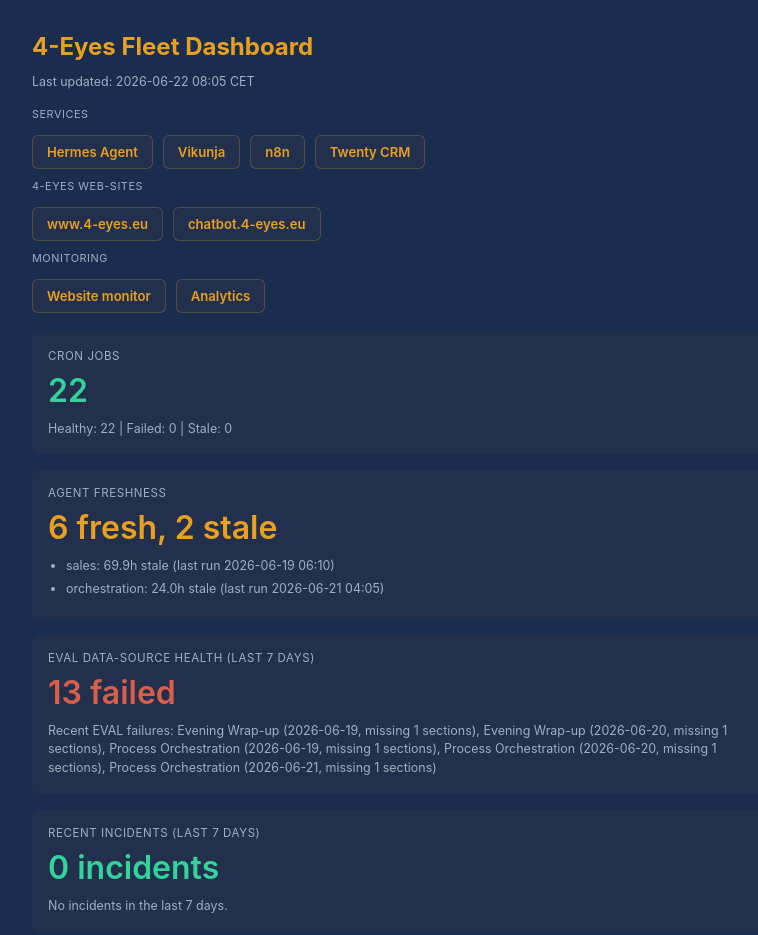
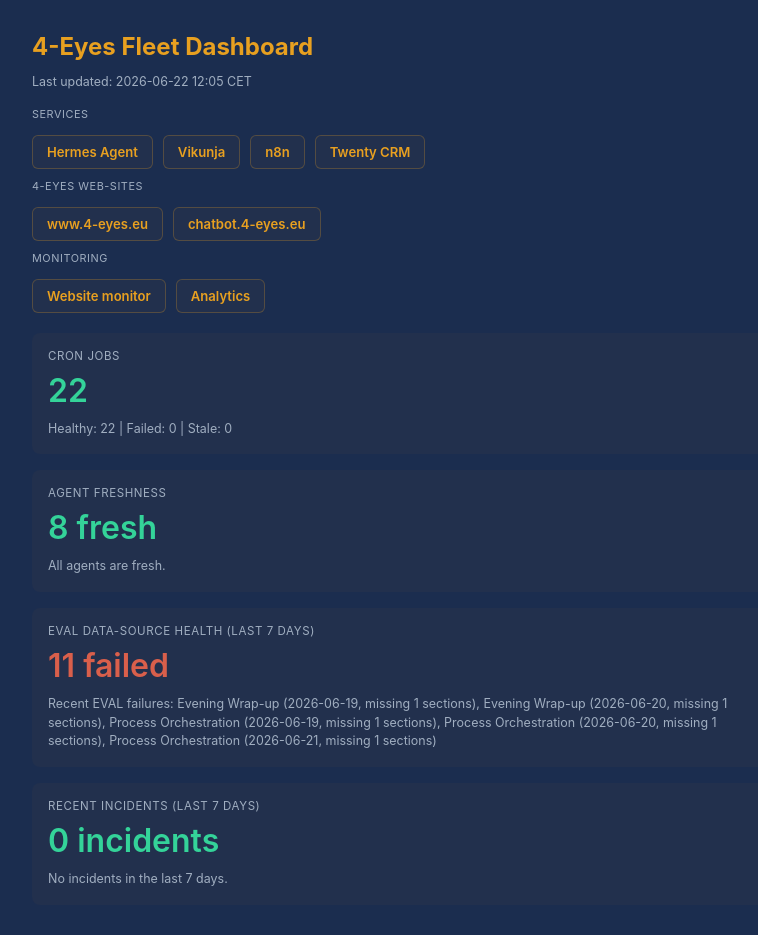
Before and after one commit to FXP-n8n/nginx-OJpi, a plain HTML site: page dashboard/index.html in a window 1280 px wide. Shown: the whole page, without its empty margins (228-986 px from the left). Drawn offline with Linux system fonts and the light colour scheme.

Commit message:
Auto-update: Fleet Dashboard (2026-06-22 12:05 CET)

```diff
--- a/dashboard/index.html
+++ b/dashboard/index.html
@@ -31,7 +31,7 @@
 </head>
 <body>
   <h1>4-Eyes Fleet Dashboard</h1>
-  <p class="subtitle">Last updated: 2026-06-22 08:05 CET</p>
+  <p class="subtitle">Last updated: 2026-06-22 12:05 CET</p>
 
   <div class="nav">
     <div class="nav-label">Services</div>
@@ -63,19 +63,15 @@
 
   <div class="section">
     <div class="label">Agent Freshness</div>
-    <div class="value amber">6 fresh, 2 stale</div>
+    <div class="value green">8 fresh</div>
     <div class="detail">
-
-    <ul>
-      <li>sales: 69.9h stale (last run 2026-06-19 06:10)</li>
-      <li>orchestration: 24.0h stale (last run 2026-06-21 04:05)</li>
-    </ul>
+      <div class='detail'>All agents are fresh.</div>
     </div>
   </div>
 
   <div class="section">
     <div class="label">EVAL Data-Source Health (last 7 days)</div>
-    <div class="value red">13 failed</div>
+    <div class="value red">11 failed</div>
     <div class="detail">Recent EVAL failures: Evening Wrap-up (2026-06-19, missing 1 sections), Evening Wrap-up (2026-06-20, missing 1 sections), Process Orchestration (2026-06-19, missing 1 sections), Process Orchestration (2026-06-20, missing 1 sections), Process Orchestration (2026-06-21, missing 1 sections)</div>
   </div>
 
```
